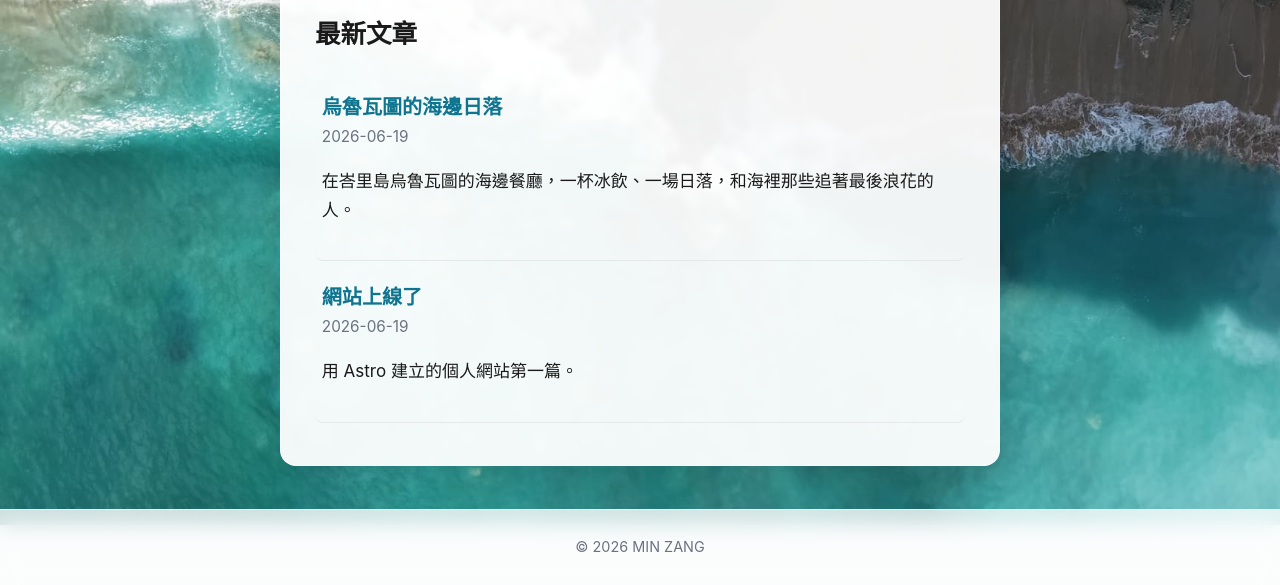
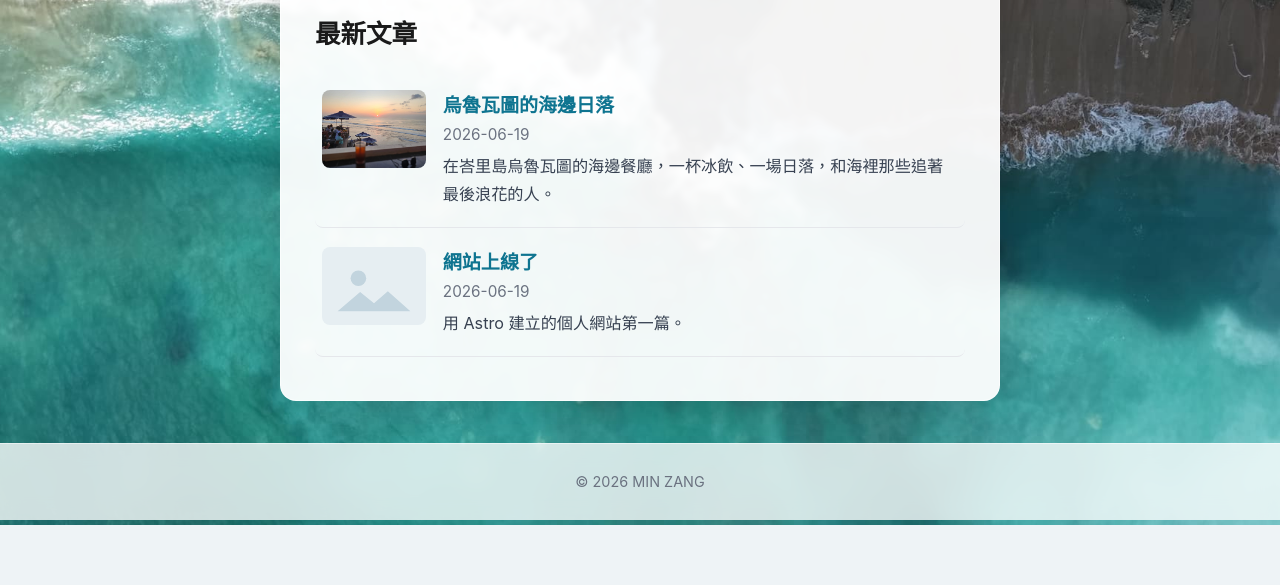
Before and after one commit to PLAYCLUB4215/playclub4215.github.io, an Astro site: page / in a window 1280 px wide. Shown: the part 275-860 px from the top of the page. After the commit the page ends 800 px from the top, so only its background shows below. Built offline with nearby package versions, Linux system fonts and the light colour scheme; Astro itself is replaced by a stand-in of ours.

Commit message:
feat: thumbnails in post lists (left-thumb rows, cover with placeholder fallback)

```diff
--- a/src/components/PostCard.astro
+++ b/src/components/PostCard.astro
@@ -4,12 +4,19 @@ interface Props {
   title: string;
   date: Date;
   description?: string;
+  cover?: string;
 }
-const { href, title, date, description } = Astro.props;
+const { href, title, date, description, cover } = Astro.props;
 const dateStr = date.toISOString().slice(0, 10);
+const thumb = cover ?? '/images/placeholder-thumb.svg';
 ---
-<li>
-  <a class="title" href={href}>{title}</a>
-  <div class="muted">{dateStr}</div>
-  {description && <p>{description}</p>}
+<li class="post-card">
+  <a class="post-thumb" href={href}>
+    <img src={thumb} alt={title} loading="lazy" />
+  </a>
+  <div class="post-body">
+    <a class="title" href={href}>{title}</a>
+    <div class="muted">{dateStr}</div>
+    {description && <p class="post-desc">{description}</p>}
+  </div>
 </li>
--- a/src/pages/index.astro
+++ b/src/pages/index.astro
@@ -31,6 +31,7 @@ const latest = [
             title={p.data.title}
             date={p.data.date}
             description={p.data.description}
+            cover={p.data.cover}
           />
         ))}
       </ul>
--- a/src/pages/journal/index.astro
+++ b/src/pages/journal/index.astro
@@ -19,6 +19,7 @@ const posts = (await getCollection('journal'))
           title={p.data.title}
           date={p.data.date}
           description={p.data.description}
+          cover={p.data.cover}
         />
       ))}
     </ul>
--- a/src/pages/projects/index.astro
+++ b/src/pages/projects/index.astro
@@ -19,6 +19,7 @@ const posts = (await getCollection('projects'))
           title={p.data.title}
           date={p.data.date}
           description={p.data.description}
+          cover={p.data.cover}
         />
       ))}
     </ul>
--- a/src/pages/work/index.astro
+++ b/src/pages/work/index.astro
@@ -19,6 +19,7 @@ const posts = (await getCollection('work'))
           title={p.data.title}
           date={p.data.date}
           description={p.data.description}
+          cover={p.data.cover}
         />
       ))}
     </ul>
--- a/src/styles/global.css
+++ b/src/styles/global.css
@@ -106,13 +106,29 @@ h1, h2, h3 { line-height: 1.25; font-weight: 700; }
 
 .post-list { list-style: none; padding: 0; margin: 0; }
 .post-list li {
+  display: flex;
+  gap: 1rem;
+  align-items: flex-start;
   padding: 1.1rem 0.4rem;
   border-bottom: 1px solid var(--color-border);
   border-radius: 8px;
   transition: background 0.15s ease;
 }
 .post-list li:hover { background: rgba(14, 116, 144, 0.05); }
-.post-list .title { font-size: 1.18rem; font-weight: 600; }
+.post-thumb { flex-shrink: 0; display: block; line-height: 0; }
+.post-thumb img {
+  width: 104px;
+  height: 78px;
+  object-fit: cover;
+  border-radius: 8px;
+  display: block;
+}
+.post-body { flex: 1; min-width: 0; }
+.post-list .title { font-size: 1.12rem; font-weight: 600; display: block; }
+.post-desc { margin: 0.3rem 0 0; color: #374151; font-size: 0.95rem; }
+@media (max-width: 460px) {
+  .post-thumb img { width: 84px; height: 63px; }
+}
 
 .album-grid {
   display: grid;
```
Also changed, not shown: public/images/placeholder-thumb.svg (added).
